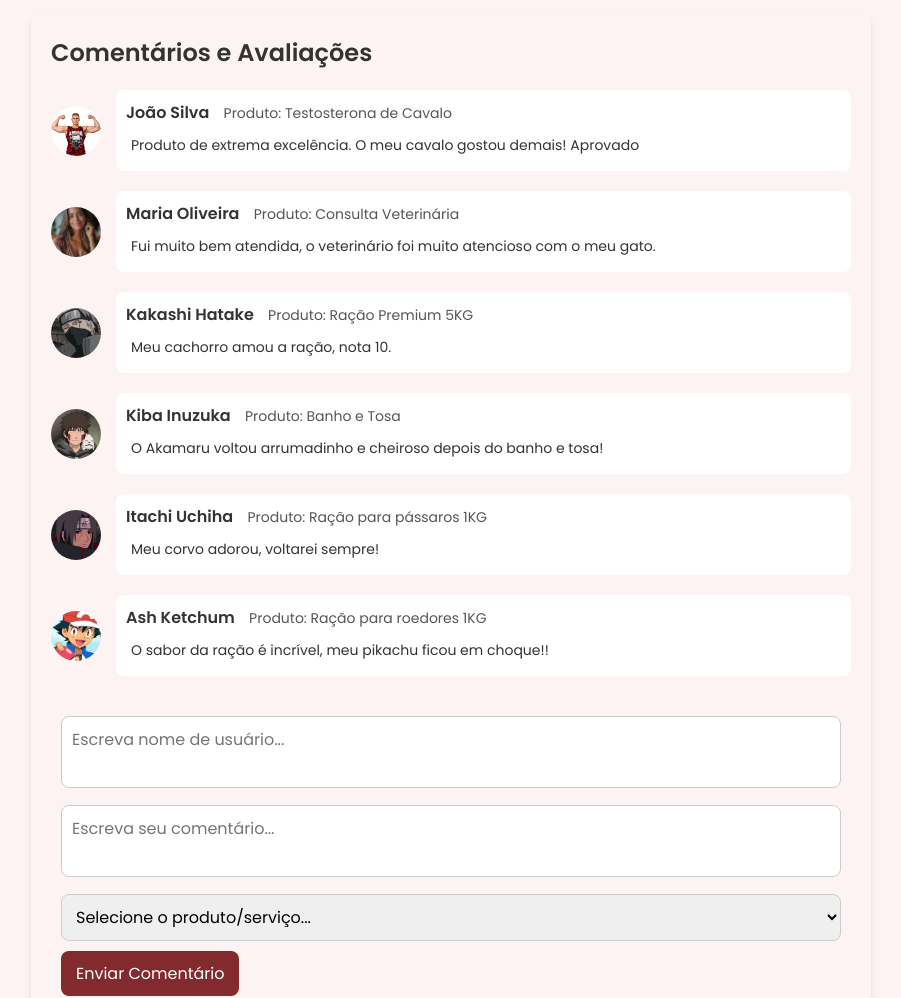
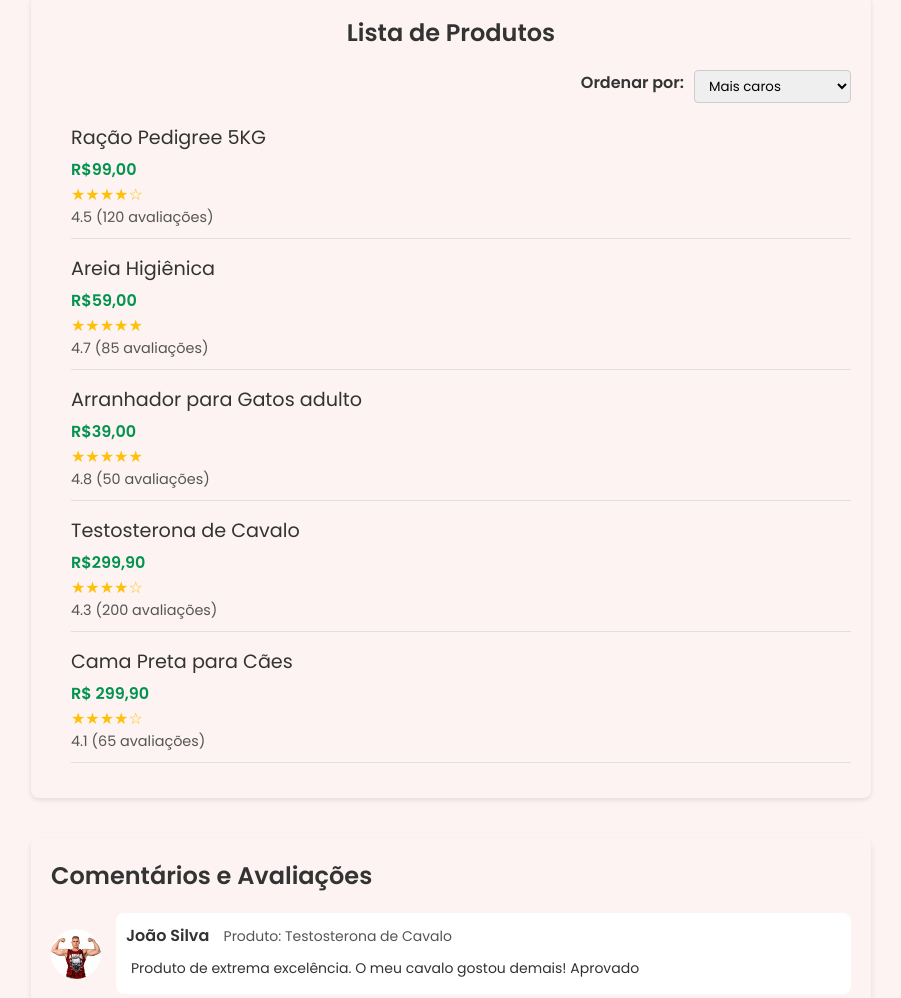
Before and after one commit to adriano-franca/Landing-Page, a plain HTML site: page src/index.html in a window 1280 px wide. Shown: the part 2040-3038 px from the top of the page, without its empty margins (189-1090 px from the left). Drawn offline with Linux system fonts and the light colour scheme.

Commit message:
refact: seção produtos mais vendidos - lista ordenada

```diff
--- a/assets/style.css
+++ b/assets/style.css
@@ -503,13 +503,6 @@ footer {
 }
 
   /*Lista ordenada*/
-  body {
-    font-family: Arial, sans-serif;
-    margin: 0;
-    padding: 0;
-    background-color: #FDF3F3;
-    color: #333;
-  }
 
   .product-list {
     max-width: 800px;
--- a/src/index.html
+++ b/src/index.html
@@ -121,6 +121,65 @@
                 </div>
               </div>
         </section>
+
+        <section>
+          <div class="product-list">
+            <h1>Lista de Produtos</h1>
+
+            <div class="sort-container">
+              <label for="sort-options">Ordenar por:</label>
+              <select id="sort-options">
+                <option value="mais-caros">Mais caros</option>
+                <option value="mais-baratos">Mais baratos</option>
+                <option value="melhor-avaliados">Melhor avaliados</option>
+              </select>
+            </div>
+
+            <ol id="product-list">
+              <li class="product-item" data-price="99.00" data-rating="4.5">
+                <div class="product-info">
+                  <div class="product-title">Ração Pedigree 5KG</div>
+                  <div class="product-price">R$99,00</div>
+                  <div class="stars">★★★★☆</div>
+                  <div class="rating">4.5 (120 avaliações)</div>
+                </div>
+              </li>
+              <li class="product-item" data-price="599.00" data-rating="4.7">
+                <div class="product-info">
+                  <div class="product-title">Areia Higiênica</div>
+                  <div class="product-price">R$59,00</div>
+                  <div class="stars">★★★★★</div>
+                  <div class="rating">4.7 (85 avaliações)</div>
+                </div>
+              </li>
+              <li class="product-item" data-price="39.00" data-rating="4.8">
+                <div class="product-info">
+                  <div class="product-title">Arranhador para Gatos adulto</div>
+                  <div class="product-price">R$39,00</div>
+                  <div class="stars">★★★★★</div>
+                  <div class="rating">4.8 (50 avaliações)</div>
+                </div>
+              </li>
+              <li class="product-item" data-price="299.90" data-rating="4.3">
+                <div class="product-info">
+                  <div class="product-title">Testosterona de Cavalo</div>
+                  <div class="product-price">R$299,90</div>
+                  <div class="stars">★★★★☆</div>
+                  <div class="rating">4.3 (200 avaliações)</div>
+                </div>
+              </li>
+              <li class="product-item" data-price="299.90" data-rating="4.1">
+                <div class="product-info">
+                  <div class="product-title">Cama Preta para Cães</div>
+                  <div class="product-price">R$ 299,90</div>
+                  <div class="stars">★★★★☆</div>
+                  <div class="rating">4.1 (65 avaliações)</div>
+                </div>
+              </li>
+            </ol>
+          </div>
+        </section>
+
         <section id="comments-section" class="comments-section">
             <h2>Comentários e Avaliações</h2>
 
```
